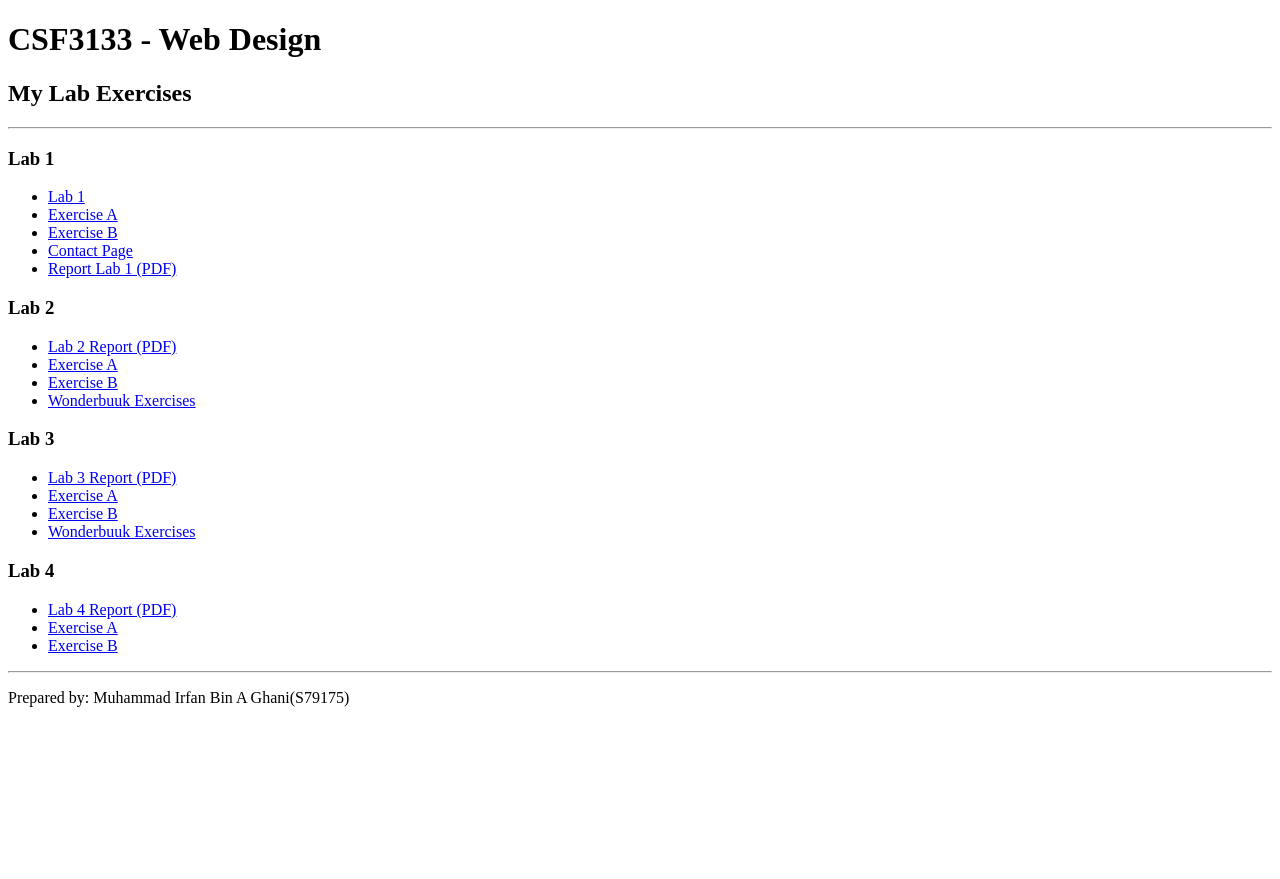
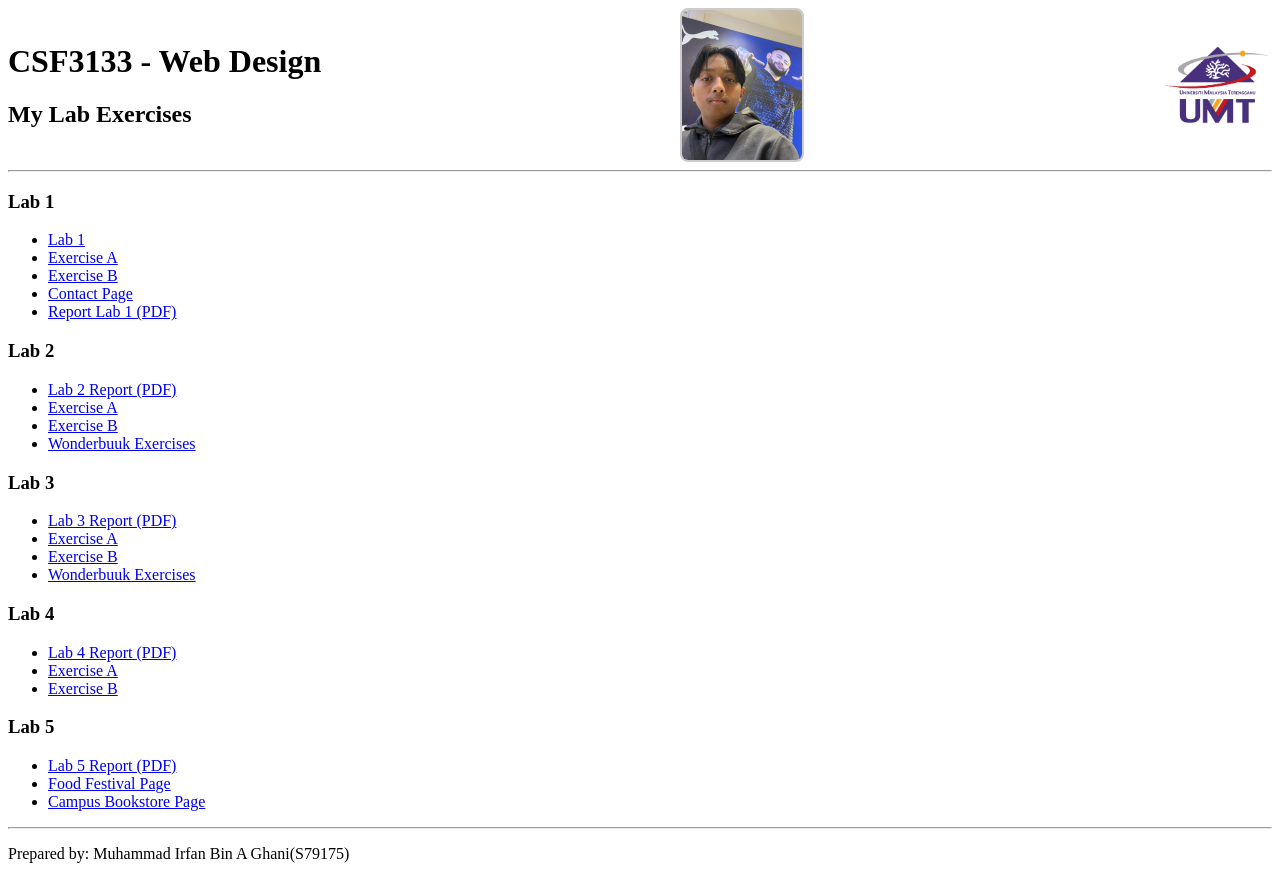
Before and after one commit to irfanghani061102-sudo/S79175_CSF3133_K3, a plain HTML site: page CSF3133/index.html in a window 1280 px wide. Before the commit the page ends 800 px from the top, so only its background shows below. Drawn offline with Linux system fonts and the light colour scheme.

Commit message:
Add files via upload

```diff
--- a/CSF3133/index.html
+++ b/CSF3133/index.html
@@ -3,13 +3,44 @@
 <html>
 <head>
     <title>CSF3133 Web Design</title>
+    <style>
+        /* CSS untuk menyusun tajuk di kiri dan gambar-gambar di kanan */
+        .header-container {
+            display: flex;
+            justify-content: space-between;
+            align-items: center;
+        }
+        .header-right {
+            display: flex;
+            gap: 12px; /* Jarak antara gambar muka dan logo UMT */
+            align-items: center;
+        }
+        .profile-pic {
+            width: 120px;     /* Saiz lebar gambar */
+            height: 150px;    /* Saiz tinggi gambar */
+            object-fit: cover;/* Memastikan gambar tidak terpesong */
+            border-radius: 8px; /* Lengkung penjuru gambar */
+            border: 2px solid #ccc; /* Bingkai gambar */
+        }
+        .umt-logo {
+            width: 110px;     /* Anda boleh ubah saiz logo ikut kesesuaian */
+            height: auto;
+        }
+    </style>
 </head>
 <body>
 
-    <h1>CSF3133 - Web Design</h1>
-    <h2>My Lab Exercises</h2>
+    <div class="header-container">
+        <div>
+            <h1>CSF3133 - Web Design</h1>
+            <h2>My Lab Exercises</h2>
+        </div class="header-right">
+        <img src="myface.jpeg" alt="Muka Saya" class="profile-pic">
+            <!-- Gantikan 'umt_logo.png' dengan nama fail logo UMT anda -->
+            <img src="umt_logo.jpeg" alt="Logo UMT" class="umt-logo">
+    </div>
+
     <hr>
-
     <h3>Lab 1</h3>
     <ul>
         <li><a href="Lab1/lab1.html">Lab 1</a></li>
@@ -41,6 +72,13 @@
         <li><a href="Lab4/lab4_ExerA.html">Exercise A</a></li>
         <li><a href="Lab4/lab4_ExerB.html">Exercise B</a></li>
     </ul>
+
+    <h3>Lab 5</h3>
+    <ul>
+        <li><a href="Lab5/Lab5_CSF3133_S79175.pdf">Lab 5 Report (PDF)</a></li>
+        <li><a href="Lab5/food.html">Food Festival Page</a></li>
+        <li><a href="Lab5/shop.html">Campus Bookstore Page</a></li>
+    </ul>
     <hr>
     <p>Prepared by: Muhammad Irfan Bin A Ghani(S79175)</p>
 
```
Also changed, not shown: CSF3133/myface.jpeg (added), CSF3133/umt_logo.jpeg (added).
